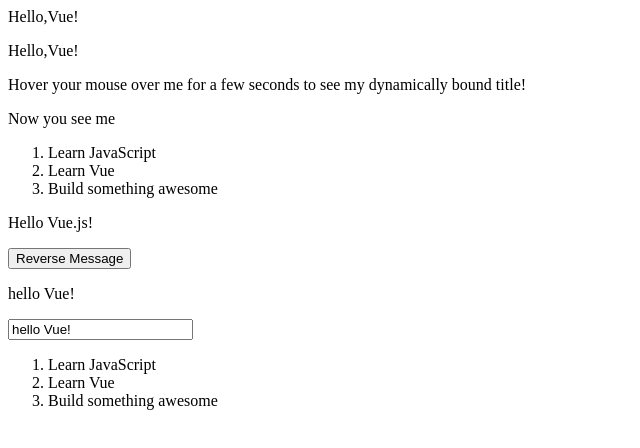
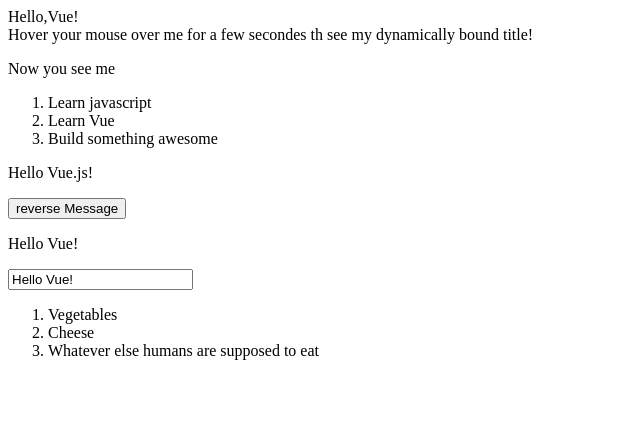
Before and after one commit to BBK912/VueLearn, a plain HTML site: page html/introduction.html in a window 1280 px wide. Shown: the whole page, without its empty margins (0-640 px from the left). Drawn offline with Linux system fonts and the light colour scheme.

Commit message:
介绍部分

```diff
--- a/html/introduction.html
+++ b/html/introduction.html
@@ -8,107 +8,114 @@
 <body>
     <div id="app">
         {{ message }}
-        <p v-text:="message"></p>
     </div>
-
+    <script type="text/javascript">
+        var app = new Vue({
+            el:'#app',
+            data: {
+                message:'Hello,Vue!'
+            }
+        });
+    </script>
 
     <div id="app-2">
-        <span v-bind:title = "message">
-            Hover your mouse over me for a few seconds to see my dynamically bound title!
+        <span v-bind:title="message">
+            Hover your mouse over me for a few secondes th see my dynamically bound title! <title>Page Title</title>
         </span>
     </div>
+    <script type="text/javascript">
+        var app2 = new Vue({
+            el: "#app-2",
+            data:{
+                message:'You loaded this page on' + new Date()
+            }
+        })
+    </script>
 
     <div id="app-3">
-        <p v-if = "seen"> Now you see me</p>
+        <p v-if="seen"> Now you see me</p>
     </div>
+    <script type="text/javascript">
+        var app3 = new Vue({
+            el: "#app-3",
+            data: {
+                seen:true
+            }
+        })
+    </script>
 
     <div id="app-4">
         <ol>
-            <li v-for ="t in todos">
-                {{ t.text}}
+            <li v-for="todo in todos">
+                {{ todo.text }}
             </li>
         </ol>
     </div>
+    <script type="text/javascript">
+        var app4 = new Vue({
+            el: "#app-4",
+            data: {
+                todos: [
+                    {text: 'Learn javascript'},
+                    {text: 'Learn Vue'},
+                    {text: 'Build something awesome'}
+                ]
+            }
+        })
+    </script>
 
     <div id="app-5">
         <p>{{ message }}</p>
-        <button v-on:click="reverseMessage">Reverse Message</button>
+        <button v-on:click="reverseMessage">reverse Message</button>
     </div>
+    <script type="text/javascript">
+        var app5 = new Vue({
+            el: "#app-5",
+            data: {
+                message: 'Hello Vue.js!'
+            },
+            methods: {
+                reverseMessage: function() {
+                    this.message = this.message.split('').reverse().join('')
+                }
+            }
+        })
+    </script>
+
     <div id="app-6">
         <p>{{ message }}</p>
-        <input v-model = "message">
+        <input type="text" v-model="message">
     </div>
+    <script type="text/javascript">
+        var app6 = new Vue({
+            el: '#app-6',
+            data: {
+                message: 'Hello Vue!'
+            }
+        })
+    </script>
+
     <div id="app-7">
         <ol>
-            <todo-item v-for = 'todo in todos' v-bind:todo = 'todo'></todo-item>
+            <todo-item v-for="item in groceryList" v-bind:todo="item"></todo-item>
         </ol>
+    </div>
+    <script type="text/javascript">
+        Vue.component('todo-item',{
+            props:["todo"],
+            template: '<li> {{ todo.text }} </li>'
+        });
+        var app7 = new Vue({
+            el: "#app-7",
+            data: {
+                groceryList: [
+                    { text: 'Vegetables'},
+                    { text: 'Cheese'},
+                    { text: 'Whatever else humans are supposed to eat'}
+                ]
+            }
+        })
+    </script>
 
-    </div>
-<script>
-    var app = new Vue({
-        el:'#app',
-        data: {
-            message:'Hello,Vue!'
-        }
-    });
-
-    var app2 = new Vue( {
-        el:'#app-2',
-        data: {
-            message:'You loaded this page on ' + new Date()
-        }
-    });
-
-    var app3 = new Vue({
-        el:'#app-3',
-        data: {
-            seen:true
-        }
-    });
-
-    var app4 = new Vue({
-        el:'#app-4',
-        data :{
-            todos:[
-                {text:'Learn JavaScript'},
-                {text:'Learn Vue'},
-                {text:'Build something awesome'}
-            ]
-        }
-    });
-
-    var app5 = new Vue({
-        el:'#app-5',
-        data:{
-            message:'Hello Vue.js!'
-        },
-        methods:{
-            reverseMessage:function () {
-                this.message = this.message.split('').reverse().join('')
-            }
-        }
-    });
-
-    var app6 = new Vue({
-        el:'#app-6',
-        data:{
-            message:'hello Vue!'
-        }
-    })
-    Vue.component('todo-item', {
-        props:['todo'],
-        template: '<li>{{ todo.text }}</li>'
-    });
-    var app7 = new Vue({
-        el:'#app-7',
-        data: {
-            todos:[
-                {text:'Learn JavaScript'},
-                {text:'Learn Vue'},
-                {text:'Build something awesome'}
-            ]
-        }
-    })
-</script>
 </body>
 </html>
```
